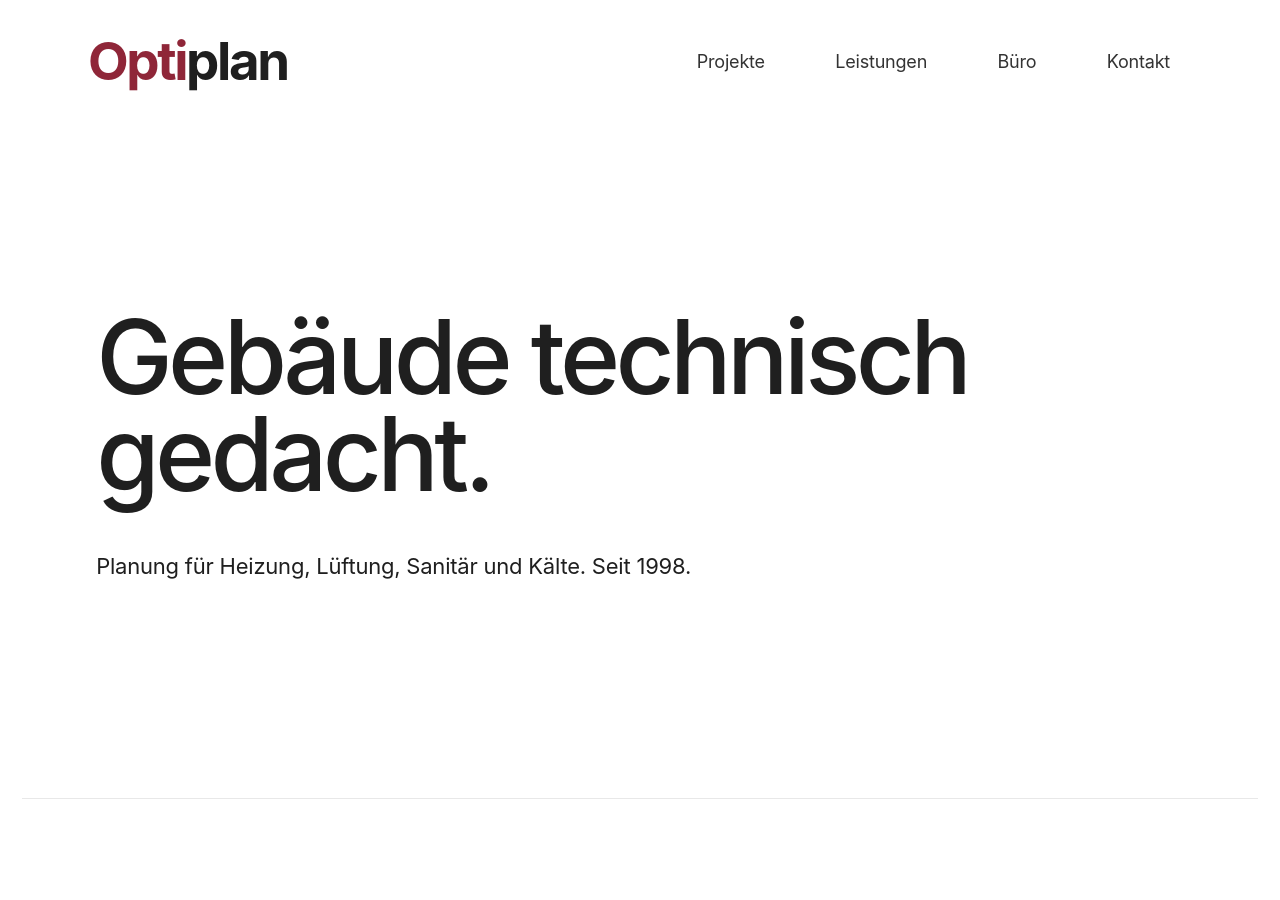
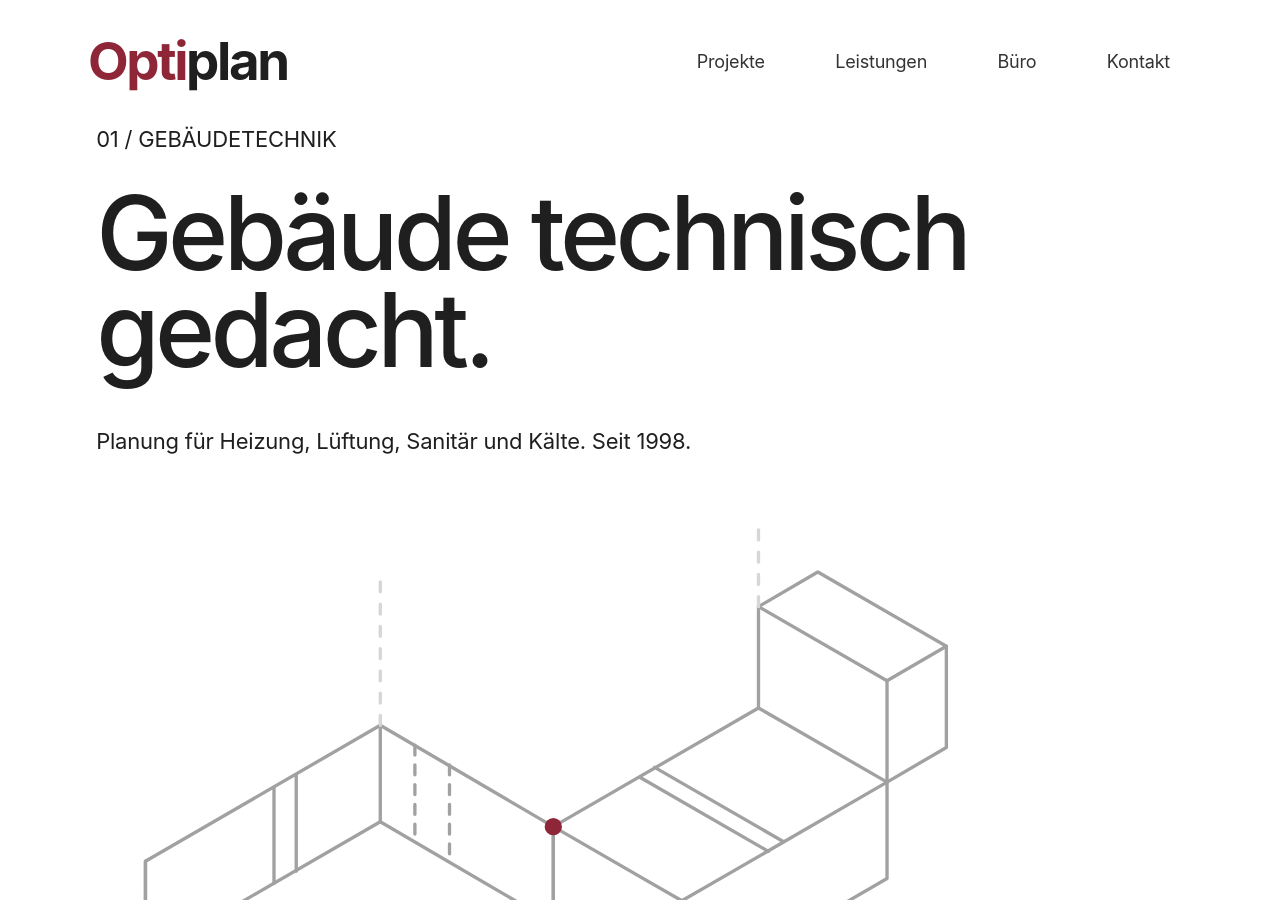
Before and after one commit to gryphiusodenhobler/www.optiplan.at, a Jekyll site: the page built from index.md, in a window 1280 px wide and 900 px high. Built offline with Jekyll 4.4.1, drawn with Linux system fonts in a browser that asks for light colours; cached includes are drawn as plain includes.

Commit message:
Update index.md

```diff
--- a/index.md
+++ b/index.md
@@ -6,17 +6,57 @@ header:
   overlay_filter: 0.15
 ---
 
-<section class="hero-section">
-  <div class="hero-inner">
+<section class="hero-section optiplan-hero">
+  <div class="hero-inner optiplan-hero-grid">
 
-    <h1>
-      Gebäude technisch gedacht.
-    </h1>
+    <div class="optiplan-hero-copy">
+      <p class="optiplan-hero-kicker">01 / GEBÄUDETECHNIK</p>
 
-    <p class="hero-text">
-      Planung für Heizung, Lüftung, Sanitär und Kälte.
-      Seit 1998.
-    </p>
+      <h1>Gebäude technisch gedacht.</h1>
+
+      <p class="hero-text">
+        Planung für Heizung, Lüftung, Sanitär und Kälte.
+        Seit 1998.
+      </p>
+    </div>
+
+    <div class="optiplan-hero-art" aria-hidden="true">
+      <svg viewBox="0 0 440 260" xmlns="http://www.w3.org/2000/svg">
+        <g fill="none" stroke="#a1a1a1" stroke-width="1.35"
+           stroke-linecap="round" stroke-linejoin="round">
+
+          <path d="M20 151 L115 96 L185 137 L185 176 L115 135 L20 190 Z"/>
+          <path d="M20 151 L20 190 M115 96 L115 135 M185 137 L185 176"/>
+
+          <path d="M185 137 L268 89 L320 119 L237 167 Z"/>
+          <path d="M185 176 L237 206 L320 158 L320 119"/>
+          <path d="M237 167 L237 206"/>
+
+          <path d="M268 89 L268 48 L320 78 L320 119"/>
+          <path d="M268 48 L292 34 L344 64 L320 78"/>
+          <path d="M344 64 L344 105 L320 119"/>
+
+          <path d="M72 121 L72 160"/>
+          <path d="M81 116 L81 155"/>
+          <path d="M129 104 L129 143" stroke-dasharray="4 4"/>
+          <path d="M143 112 L143 151" stroke-dasharray="4 4"/>
+          <path d="M220 117 L272 147"/>
+          <path d="M226 113 L278 143"/>
+
+          <path d="M115 96 L115 35" stroke="#d6d6d6"
+                stroke-dasharray="4 5"/>
+          <path d="M268 48 L268 15" stroke="#d6d6d6"
+                stroke-dasharray="4 5"/>
+        </g>
+
+        <circle cx="185" cy="137" r="3.5" fill="#8f2638"/>
+
+        <text x="265" y="238" fill="#888888"
+              font-family="monospace" font-size="11"
+              letter-spacing="1">TECHNIK / 01</text>
+      </svg>
+    </div>
+
   </div>
 </section>
 
```
